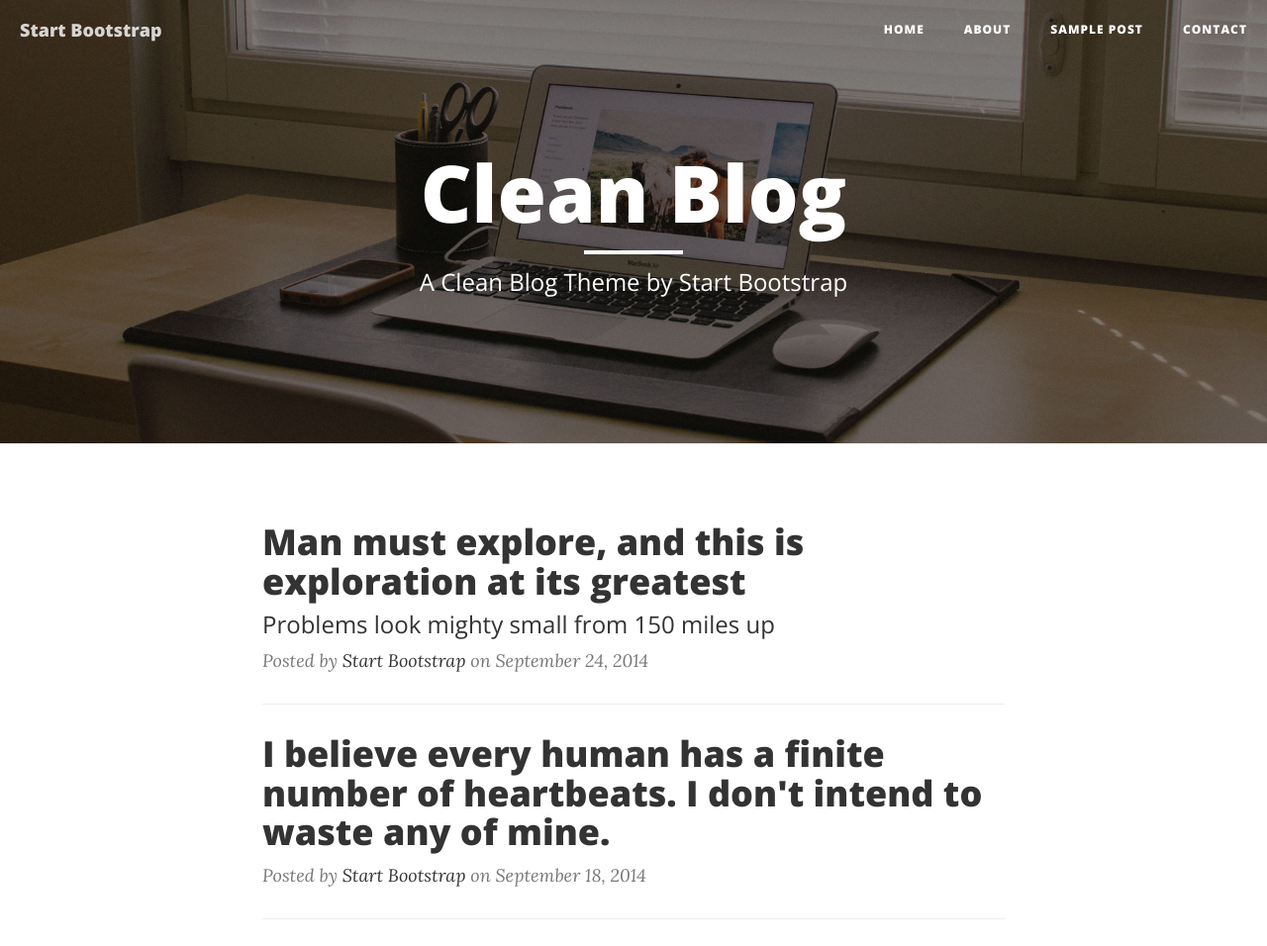
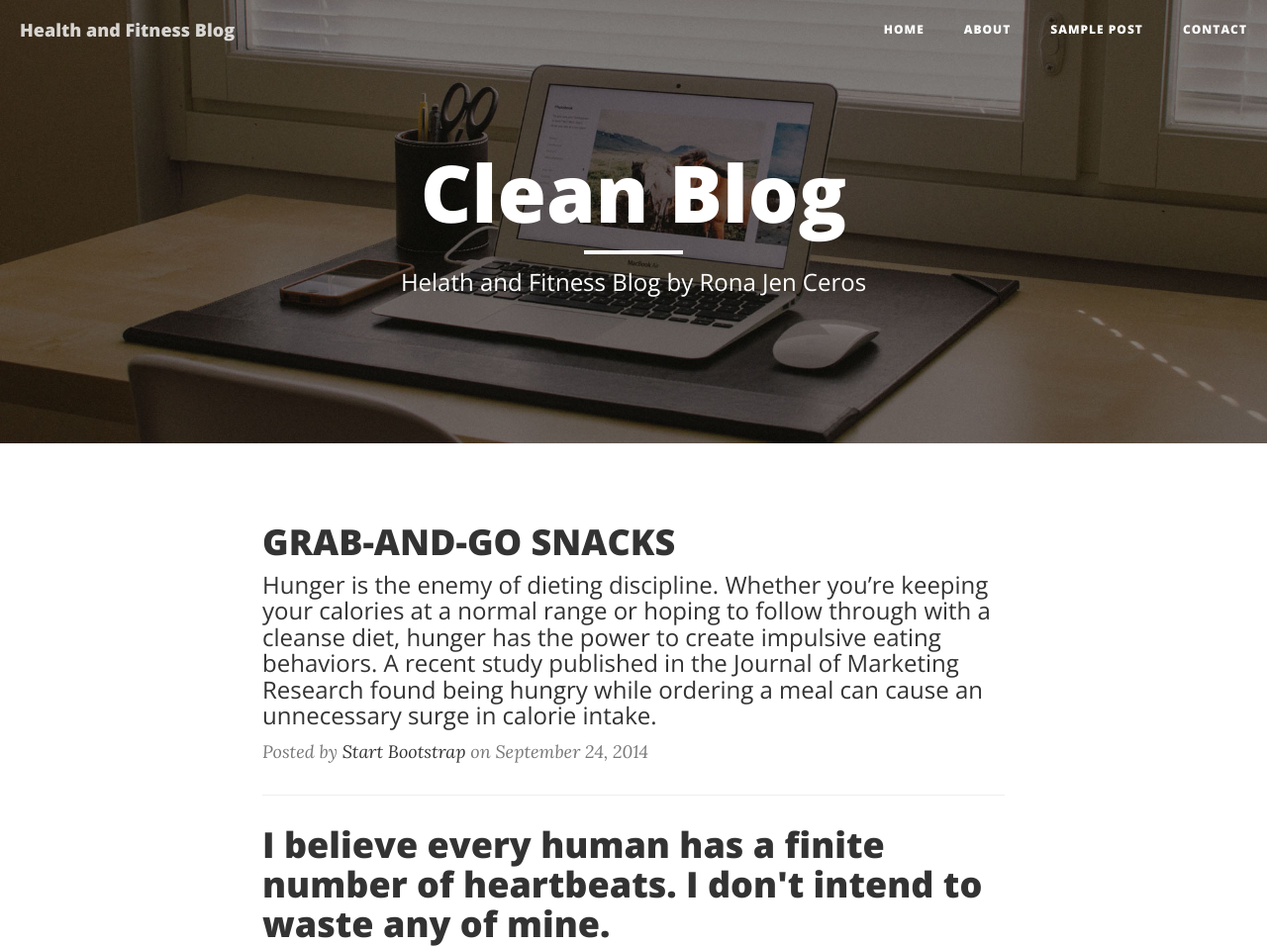
Before and after one commit to ronajenceros/blog, a website: page index.html in a window 1280 px wide. Shown: the top 956 px of the page at 99% size. Drawn offline with nearby package versions, Linux system fonts and the light colour scheme; files that its build step writes are made by us from their sources.

Commit message:
Update index.html

```diff
--- a/index.html
+++ b/index.html
@@ -9,7 +9,7 @@
     <meta name="description" content="">
     <meta name="author" content="">
 
-    <title>Clean Blog</title>
+    <title>Health and Fitness</title>
 
     <!-- Bootstrap Core CSS -->
     <link href="vendor/bootstrap/css/bootstrap.min.css" rel="stylesheet">
@@ -42,7 +42,7 @@
                     <span class="sr-only">Toggle navigation</span>
                     Menu <i class="fa fa-bars"></i>
                 </button>
-                <a class="navbar-brand" href="index.html">Start Bootstrap</a>
+                <a class="navbar-brand" href="index.html">Health and Fitness Blog</a>
             </div>
 
             <!-- Collect the nav links, forms, and other content for toggling -->
@@ -76,7 +76,7 @@
                     <div class="site-heading">
                         <h1>Clean Blog</h1>
                         <hr class="small">
-                        <span class="subheading">A Clean Blog Theme by Start Bootstrap</span>
+                        <span class="subheading">Helath and Fitness Blog by Rona Jen Ceros</span>
                     </div>
                 </div>
             </div>
@@ -90,10 +90,10 @@
                 <div class="post-preview">
                     <a href="post.html">
                         <h2 class="post-title">
-                            Man must explore, and this is exploration at its greatest
+                            GRAB-AND-GO SNACKS
                         </h2>
                         <h3 class="post-subtitle">
-                            Problems look mighty small from 150 miles up
+                            Hunger is the enemy of dieting discipline. Whether you’re keeping your calories at a normal range or hoping to follow through with a cleanse diet, hunger has the power to create impulsive eating behaviors. A recent study published in the Journal of Marketing Research found being hungry while ordering a meal can cause an unnecessary surge in calorie intake.
                         </h3>
                     </a>
                     <p class="post-meta">Posted by <a href="#">Start Bootstrap</a> on September 24, 2014</p>
```
